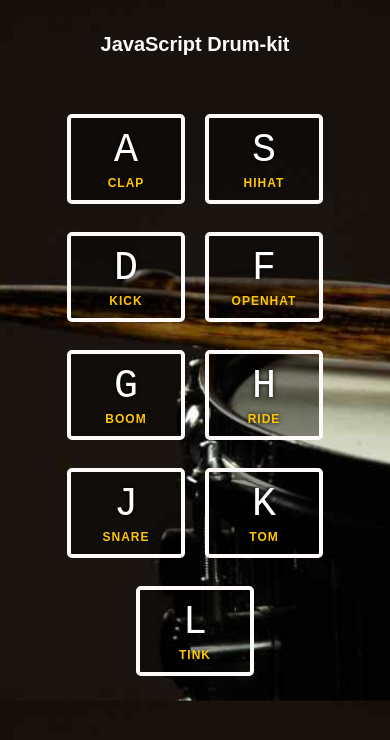
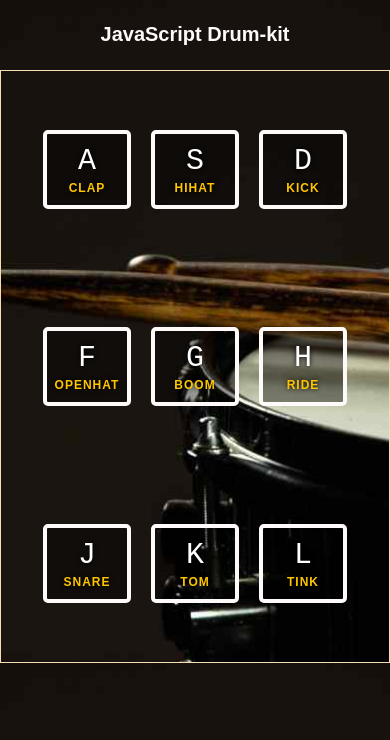
Before and after one commit to Savics407/JavaScript-Drum-Kit, a plain HTML site: page index.html in a window 390 px wide. Drawn offline with Linux system fonts and the light colour scheme.

Commit message:
Third Commit

```diff
--- a/style.css
+++ b/style.css
@@ -15,7 +15,7 @@ html {
   /* border: 1px solid; */
   text-align: center;
   color: snow;
-  padding: 20px 0;
+  padding: 10px 0;
 }
 .keys {
   display: flex;
@@ -69,7 +69,21 @@ kbd {
     min-height: 70vh;
     align-items: center;
     justify-content: center;
-    /* border: 1px solid wheat; */
-    margin: 10px auto;
+    border: 1px solid wheat;
+    /* margin: 10px auto; */
+  }
+
+  .key {
+    border: 0.4rem solid snow;
+    border-radius: 0.5rem;
+    margin: 1rem;
+    /* font-size: 1rem !important; */
+    padding: 1rem 0rem;
+    width: 8rem;
+  }
+
+  kbd {
+    /* display: block; */
+    font-size: 3rem;
   }
 }
```
